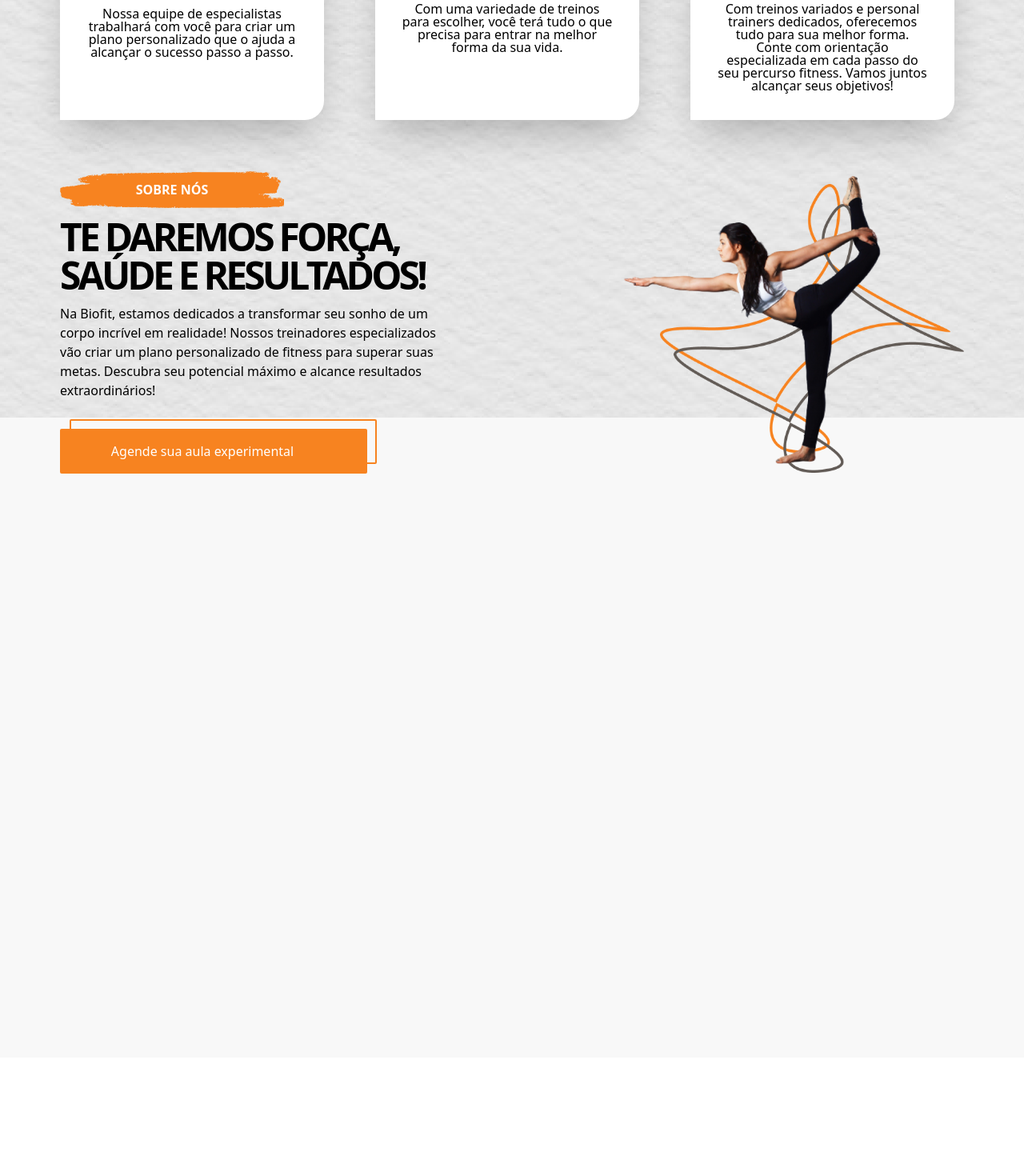
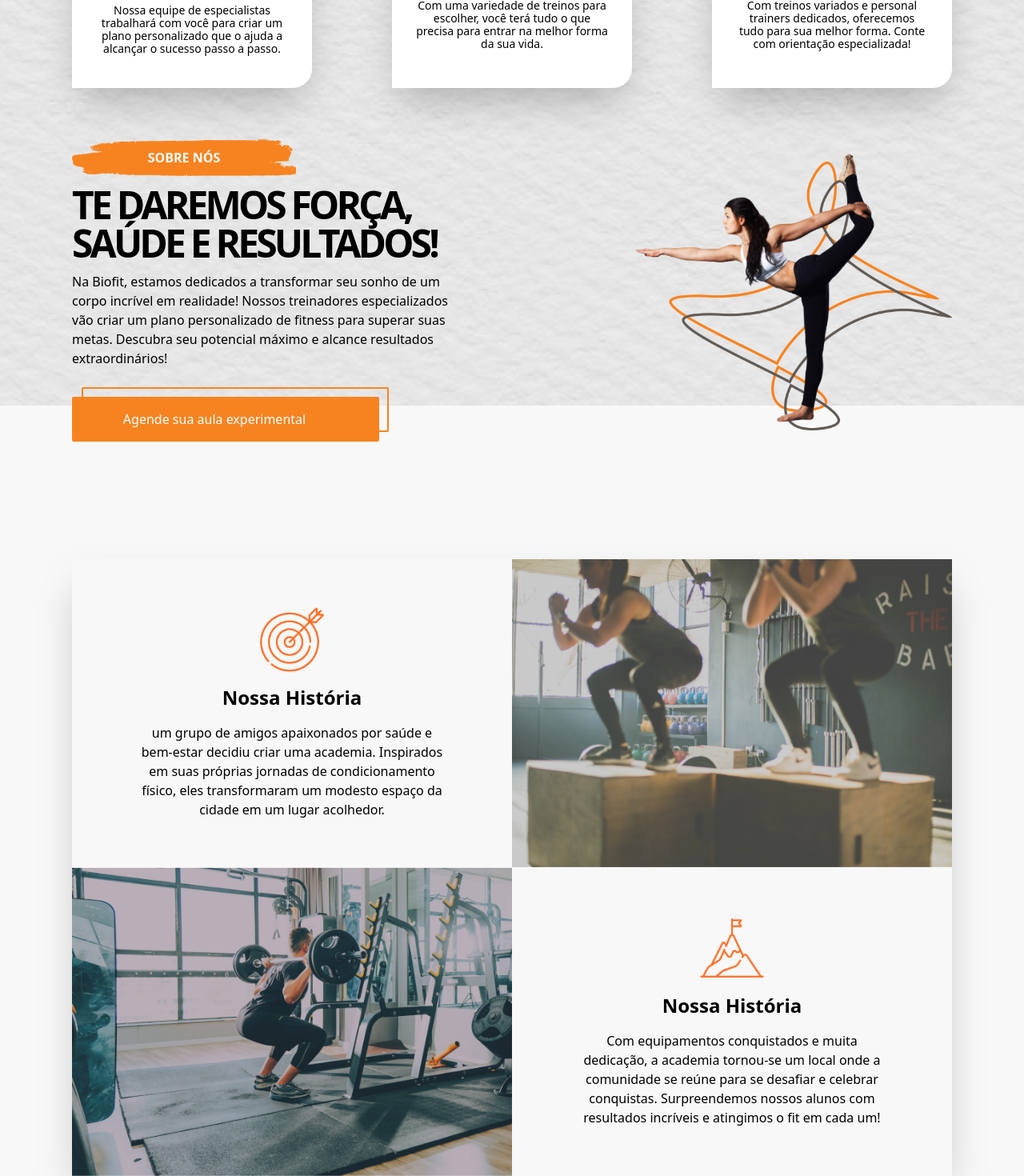
Before and after one commit to moraiskaua/biofit, a Next.js app: page / in a window 1280 px wide. Shown: the part 894-2364 px from the top of the page at 80% size. Before the commit the page ends 2216 px from the top, so only its background shows below. Built offline with nearby package versions, Linux system fonts and the light colour scheme; some icons are missing.

Commit message:
Our History section done :scream:

```diff
--- a/src/components/About.tsx
+++ b/src/components/About.tsx
@@ -9,8 +9,8 @@ import Image from 'next/image';
 const About = () => {
   return (
     <section className="max-h-screen flex flex-col bg-paper-texture">
-      <div className="h-full max-w-[1440px] mx-auto">
-        <div className="flex gap-16">
+      <div className="h-full max-w-[1100px] mx-auto">
+        <div className="flex justify-between">
           {cardsMock.map(card => (
             <Cards
               key={card.text}
@@ -21,7 +21,7 @@ const About = () => {
           ))}
         </div>
 
-        <div className="flex justify-between items-center -mb-[70px]">
+        <div className="flex justify-between items-center -mb-[45px]">
           <div className="max-w-[700px]">
             <GreatTitle title="Sobre Nós" />
             <h1 className="font-extrabold w-[80%] tracking-[-0.08em] text-5xl my-3 uppercase">
--- a/src/components/Cards.tsx
+++ b/src/components/Cards.tsx
@@ -8,10 +8,12 @@ interface CardsProps {
 
 const Cards = ({ icon, text, description }: CardsProps) => {
   return (
-    <div className="w-[330px] h-[300px] relative z-10 rounded-tl-3xl rounded-br-3xl bg-white flex flex-col items-center shadow-2xl -mt-14 mb-16">
+    <div className="w-[300px] h-[260px] relative rounded-tl-3xl rounded-br-3xl bg-white flex flex-col items-center shadow-2xl -mt-14 mb-16">
       <span className="mt-12 mb-4">{icon}</span>
-      <h2 className="font-bold text-2xl mb-3">{text}</h2>
-      <p className="text-center text-base leading-4 w-[80%]">{description}</p>
+      <h2 className="font-bold text-xl mb-3">{text}</h2>
+      <p className="text-center text-sm leading-4 w-[80%] pb-4">
+        {description}
+      </p>
     </div>
   );
 };
--- /dev/null
+++ b/src/components/OurHistory.tsx
@@ -0,0 +1,51 @@
+import Image from 'next/image';
+import nossaHistoria1 from '../../public/assets/images/nossa-historia1.png';
+import nossaHistoria2 from '../../public/assets/images/nossa-historia2.png';
+import targetIcon from '../../public/assets/images/target-icon.png';
+import montainIcon from '../../public/assets/images/montain-icon.png';
+
+const OurHistory = () => {
+  return (
+    <section className="flex justify-center mt-48 ">
+      <div className="flex flex-col justify-center items-center shadow-2xl w-[1100px]">
+        <div className="flex">
+          <div className="flex justify-center items-center flex-col w-[50%]">
+            <span>
+              <Image src={targetIcon} alt="Target icon" width={80} />
+            </span>
+            <h2 className="font-extrabold text-2xl my-4">Nossa História</h2>
+            <p className="text-center w-[70%]">
+              um grupo de amigos apaixonados por saúde e bem-estar decidiu criar
+              uma academia. Inspirados em suas próprias jornadas de
+              condicionamento físico, eles transformaram um modesto espaço da
+              cidade em um lugar acolhedor.
+            </p>
+          </div>
+          <div className="w-[50%]">
+            <Image src={nossaHistoria1} alt="Nossa história" />
+          </div>
+        </div>
+
+        <div className="flex">
+          <div className="w-[50%]">
+            <Image src={nossaHistoria2} alt="Nossa história" />
+          </div>
+          <div className="flex justify-center items-center flex-col w-[50%]">
+            <span>
+              <Image src={montainIcon} alt="Target icon" width={80} />
+            </span>
+            <h2 className="font-extrabold text-2xl my-4">Nossa História</h2>
+            <p className="text-center w-[70%]">
+              Com equipamentos conquistados e muita dedicação, a academia
+              tornou-se um local onde a comunidade se reúne para se desafiar e
+              celebrar conquistas. Surpreendemos nossos alunos com resultados
+              incríveis e atingimos o fit em cada um!
+            </p>
+          </div>
+        </div>
+      </div>
+    </section>
+  );
+};
+
+export default OurHistory;
--- a/src/components/cards-mock.tsx
+++ b/src/components/cards-mock.tsx
@@ -19,6 +19,6 @@ export const cardsMock = [
   {
     icon: <FaRegQuestionCircle size={45} color="#F78320" />,
     text: 'Suporte',
-    description: `Com treinos variados e personal trainers dedicados, oferecemos tudo para sua melhor forma. Conte com orientação especializada em cada passo do seu percurso fitness. Vamos juntos alcançar seus objetivos!`,
+    description: `Com treinos variados e personal trainers dedicados, oferecemos tudo para sua melhor forma. Conte com orientação especializada!`,
   },
 ];
--- a/src/pages/index.tsx
+++ b/src/pages/index.tsx
@@ -1,12 +1,13 @@
 import About from '@/components/About';
 import Introduction from '@/components/Introduction';
+import OurHistory from '@/components/OurHistory';
 
 const Home = () => {
   return (
     <main className="min-h-screen bg-page-color">
       <Introduction />
       <About />
-      <section className="min-h-screen"></section>
+      <OurHistory />
     </main>
   );
 };
```
Also changed, not shown: public/assets/images/montain-icon.png (added), public/assets/images/target-icon.png (added).
